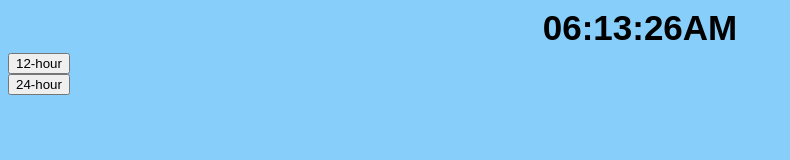
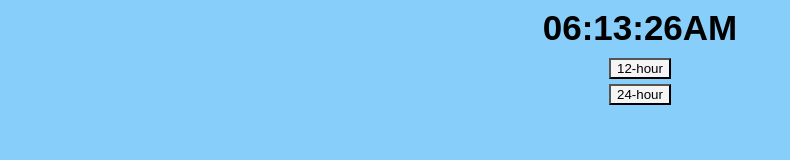
Before and after one commit to curry-scott/Clock, a plain HTML site: page index.html in a window 1280 px wide. Shown: the whole page, without its empty margins (0-790 px from the left). Drawn offline with Linux system fonts and the light colour scheme.

Commit message:
discovering

```diff
--- a/index.html
+++ b/index.html
@@ -11,10 +11,10 @@
 <div id="clock">00:00:00</div>
 <div id="btn"></div>
   <div class="twelveButton">
-    <button class='btn'>12-hour</button>
+    <button id='btn'>12-hour</button>
        </div>
     <div class="twenty-fourButton">
-      <button class='btn'>24-hour</button>
+      <button id='btn'>24-hour</button>
       </div>
 
   <script src='js/main.js'></script>
--- a/js/main.js
+++ b/js/main.js
@@ -15,7 +15,6 @@ function convertHourDefault() {
     if (militaryTime === true) {
         militaryTime = false;
     }
-
 }
 
 setInterval(displayClock, 10);
```
